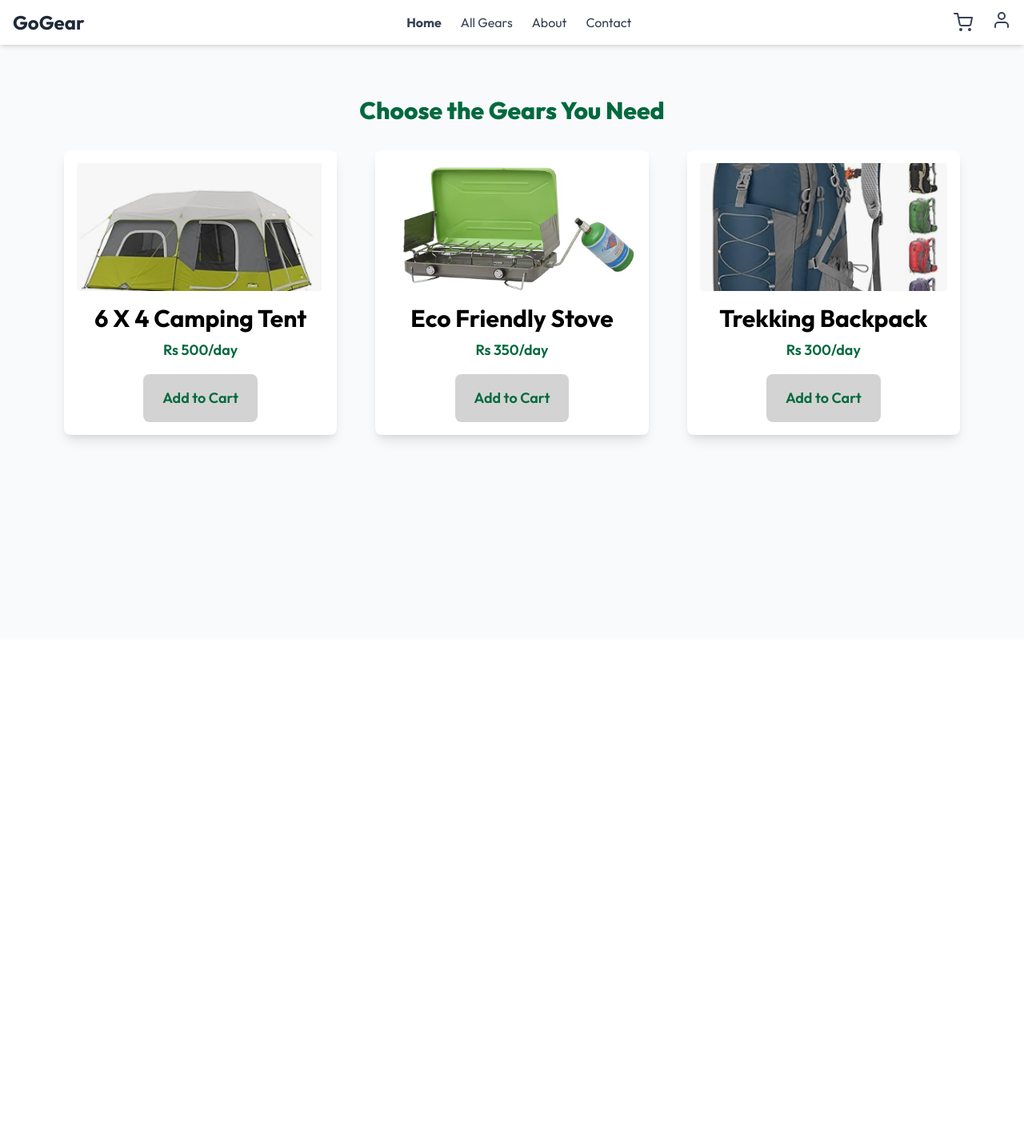
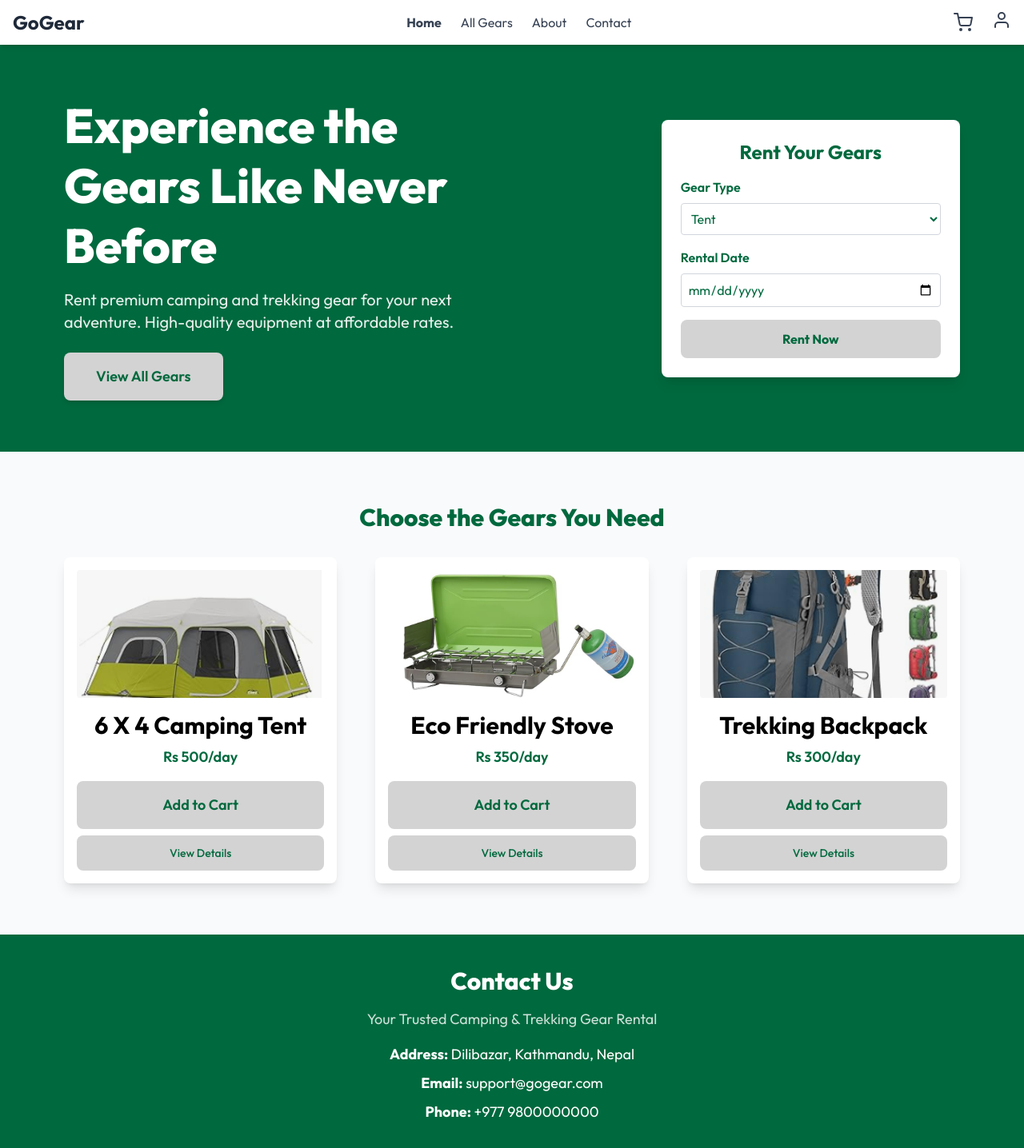
Before and after one commit to Priyanka-Kadel/web-frontend, a React (Vite) app: page /dashboard in a window 1280 px wide. Shown: the top 1436 px of the page at 80% size. Before the commit the page ends 800 px from the top, so only its background shows below. Built offline with nearby package versions, Linux system fonts and the light colour scheme.

Commit message:
updated public dashboard

```diff
--- a/src/components/public/PublicDashboard.jsx
+++ b/src/components/public/PublicDashboard.jsx
@@ -1,147 +1,3 @@
-// import { motion } from "framer-motion"; // Import framer-motion
-// import React, { useState } from "react";
-// import { useNavigate } from "react-router-dom";
-// import PublicNavbar from "../common/customer/PublicNavbar";
-
-// const PublicDashboard = () => {
-//   const navigate = useNavigate();
-
-//   const [products] = useState([
-//     { id: 1, name: "6 X 4 Camping Tent", price: 500, image: "/images/tent.png" },
-//     { id: 2, name: "Eco Friendly Stove", price: 350, image: "/images/stove.png" },
-//     { id: 3, name: "Trekking Backpack", price: 300, image: "/images/backpack.png" },
-//     { id: 4, name: "Portable Silverware", price: 250, image: "/images/silverware.png" },
-//     { id: 5, name: "Portable Gas Stove", price: 300, image: "/images/gasstove.png" },
-//     { id: 6, name: "Trekking Bag", price: 300, image: "/images/trekbag.png" },
-//   ]);
-
-//   const [notification, setNotification] = useState(null);
-
-//   const handleAddToCart = (product) => {
-//     setNotification(`${product.name} added to cart!`);
-//     setTimeout(() => {
-//       setNotification(null);
-//     }, 3000);
-//   };
-
-//   return (
-//     <div className="min-h-screen bg-gray-50">
-//       <PublicNavbar />
-
-//       {/* Notification */}
-//       {notification && (
-//         <motion.div
-//           className="fixed top-5 right-5 bg-green-500 text-white px-6 py-3 rounded-lg shadow-lg z-50"
-//           animate={{ y: [0, -20, 0] }}
-//           transition={{ type: "spring", stiffness: 300 }}
-//         >
-//           {notification}
-//         </motion.div>
-//       )}
-
-//       {/* Hero Section with Rent Your Gear Form */}
-//       <section className="relative bg-[#00693e] text-white py-16 px-6 md:px-20 flex flex-col md:flex-row items-center justify-between">
-//         <div className="w-full md:w-1/2 text-center md:text-left">
-//           <motion.h1
-//             className="text-6xl font-extrabold leading-tight"
-//             initial={{ opacity: 0 }}
-//             animate={{ opacity: 1 }}
-//             transition={{ duration: 1 }}
-//           >
-//             Experience the Gears Like Never Before
-//           </motion.h1>
-//           <p className="mt-4 text-xl opacity-90 max-w-3xl">
-//             Rent premium camping and trekking gear for your next adventure. High-quality equipment at affordable rates.
-//           </p>
-//           <motion.button
-//             className="mt-6 bg-[#D3D3D3] text-[#00693e] py-4 px-10 rounded-lg font-semibold text-lg shadow-md hover:bg-[#B0B0B0] transition transform hover:scale-105"
-//             whileHover={{ scale: 1.1 }}
-//             onClick={() => navigate("/all-gears")}
-//           >
-//             View All Gears
-//           </motion.button>
-//         </div>
-
-//         {/* Rent Your Gears Form */}
-//         <div className="w-full md:w-1/3 bg-white text-[#00693e] p-6 rounded-lg shadow-lg mt-10 md:mt-0">
-//           <h3 className="text-2xl font-bold text-center mb-4">Rent Your Gears</h3>
-//           <form>
-//             <label className="block mb-2 font-semibold">Gear Type</label>
-//             <select className="w-full p-2 border border-gray-300 rounded mb-4">
-//               <option>Tent</option>
-//               <option>Stove</option>
-//               <option>Backpack</option>
-//               <option>Silverware</option>
-//             </select>
-
-//             <label className="block mb-2 font-semibold">Rental Date</label>
-//             <input type="date" className="w-full p-2 border border-gray-300 rounded mb-4" />
-
-//             <motion.button
-//               className="w-full bg-[#D3D3D3] text-[#00693e] py-3 rounded-lg font-bold hover:bg-[#B0B0B0] transition"
-//               whileHover={{ scale: 1.05 }}
-//             >
-//               Rent Now
-//             </motion.button>
-//           </form>
-//         </div>
-//       </section>
-
-//       {/* Product Grid Section */}
-//       <section className="py-16 px-6 md:px-20">
-//         <h2 className="text-3xl font-extrabold mb-8 text-[#00693e] text-center">Choose the Gears You Need</h2>
-//         <div className="grid grid-cols-1 sm:grid-cols-2 lg:grid-cols-3 gap-12">
-//           {products.map((product) => (
-//             <motion.div
-//               key={product.id}
-//               className="bg-white p-4 rounded-lg shadow-lg transform transition hover:scale-110 hover:shadow-2xl flex flex-col items-center text-center"
-//               whileHover={{ scale: 1.05 }}
-//               whileTap={{ scale: 0.95 }}
-//             >
-//               <img src={product.image} alt={product.name} className="w-full h-40 object-cover rounded mb-4" />
-//               <h3 className="text-3xl font-bold">{product.name}</h3>
-//               <p className="text-[#00693e] text-lg font-semibold mt-2">NPR {product.price}/day</p>
-
-//               <div className="mt-4 flex flex-col space-y-2 w-full">
-//                 <motion.button
-//                   className="bg-[#D3D3D3] text-[#00693e] py-4 px-6 rounded-lg font-semibold text-lg hover:bg-[#B0B0B0] transition w-full"
-//                   onClick={() => handleAddToCart(product)}
-//                   whileHover={{ scale: 1.1 }}
-//                 >
-//                   Add to Cart
-//                 </motion.button>
-//                 <motion.button
-//                   className="bg-[#D3D3D3] text-[#00693e] py-3 px-4 rounded-lg text-sm font-medium hover:bg-[#B0B0B0] transition w-full"
-//                   whileHover={{ scale: 1.05 }}
-//                 >
-//                   View Details
-//                 </motion.button>
-//               </div>
-//             </motion.div>
-//           ))}
-//         </div>
-//       </section>
-
-//       {/* Footer */}
-// <footer className="py-10 px-6 md:px-20 bg-[#00693e] text-white">
-//   <div className="max-w-5xl mx-auto text-center">
-//     <h2 className="text-3xl font-extrabold mb-4">Contact Us</h2>
-//     <p className="text-lg opacity-80">Your Trusted Camping & Trekking Gear Rental</p>
-
-//     <div className="mt-4 space-y-2 text-lg">
-//       <p><strong>Address:</strong> Dilibazar, Kathmandu, Nepal</p>
-//       <p><strong>Email:</strong> support@gogear.com</p>
-//       <p><strong>Phone:</strong> +977 9800000000</p>
-//     </div>
-//   </div>
-// </footer>
-//     </div>
-//   );
-// };
-
-// export default PublicDashboard;
-
-
 import { motion } from "framer-motion";
 import React, { useEffect, useState } from "react";
 import { useNavigate } from "react-router-dom";
@@ -180,7 +36,8 @@ const PublicDashboard = () => {
 
       {/* Notification */}
       {notification && (
-        <motion.div className="fixed top-5 right-5 bg-green-500 text-white px-6 py-3 rounded-lg shadow-lg z-50"
+        <motion.div
+          className="fixed top-5 right-5 bg-green-500 text-white px-6 py-3 rounded-lg shadow-lg z-50"
           animate={{ y: [0, -20, 0] }}
           transition={{ type: "spring", stiffness: 300 }}
         >
@@ -188,21 +45,102 @@ const PublicDashboard = () => {
         </motion.div>
       )}
 
+      {/* Hero Section */}
+      <section className="relative bg-[#00693e] text-white py-16 px-6 md:px-20 flex flex-col md:flex-row items-center justify-between">
+        <div className="w-full md:w-1/2 text-center md:text-left">
+          <motion.h1
+            className="text-6xl font-extrabold leading-tight"
+            initial={{ opacity: 0 }}
+            animate={{ opacity: 1 }}
+            transition={{ duration: 1 }}
+          >
+            Experience the Gears Like Never Before
+          </motion.h1>
+          <p className="mt-4 text-xl opacity-90 max-w-3xl">
+            Rent premium camping and trekking gear for your next adventure. High-quality equipment at affordable rates.
+          </p>
+          <motion.button
+            className="mt-6 bg-[#D3D3D3] text-[#00693e] py-4 px-10 rounded-lg font-semibold text-lg shadow-md hover:bg-[#B0B0B0] transition transform hover:scale-105"
+            whileHover={{ scale: 1.1 }}
+            onClick={() => navigate("/all-gears")}
+          >
+            View All Gears
+          </motion.button>
+        </div>
+
+        {/* Rent Your Gears Form */}
+        <div className="w-full md:w-1/3 bg-white text-[#00693e] p-6 rounded-lg shadow-lg mt-10 md:mt-0">
+          <h3 className="text-2xl font-bold text-center mb-4">Rent Your Gears</h3>
+          <form>
+            <label className="block mb-2 font-semibold">Gear Type</label>
+            <select className="w-full p-2 border border-gray-300 rounded mb-4">
+              <option>Tent</option>
+              <option>Stove</option>
+              <option>Backpack</option>
+              <option>Silverware</option>
+            </select>
+
+            <label className="block mb-2 font-semibold">Rental Date</label>
+            <input type="date" className="w-full p-2 border border-gray-300 rounded mb-4" />
+
+            <motion.button
+              className="w-full bg-[#D3D3D3] text-[#00693e] py-3 rounded-lg font-bold hover:bg-[#B0B0B0] transition"
+              whileHover={{ scale: 1.05 }}
+            >
+              Rent Now
+            </motion.button>
+          </form>
+        </div>
+      </section>
+
+      {/* Product Grid Section */}
       <section className="py-16 px-6 md:px-20">
         <h2 className="text-3xl font-extrabold mb-8 text-[#00693e] text-center">Choose the Gears You Need</h2>
         <div className="grid grid-cols-1 sm:grid-cols-2 lg:grid-cols-3 gap-12">
           {products.map((product) => (
-            <motion.div key={product.id} className="bg-white p-4 rounded-lg shadow-lg flex flex-col items-center text-center" whileHover={{ scale: 1.05 }}>
+            <motion.div
+              key={product.id}
+              className="bg-white p-4 rounded-lg shadow-lg transform transition hover:scale-110 hover:shadow-2xl flex flex-col items-center text-center"
+              whileHover={{ scale: 1.05 }}
+              whileTap={{ scale: 0.95 }}
+            >
               <img src={product.image} alt={product.name} className="w-full h-40 object-cover rounded mb-4" />
               <h3 className="text-3xl font-bold">{product.name}</h3>
               <p className="text-[#00693e] text-lg font-semibold mt-2">{product.price}</p>
-              <motion.button className="bg-[#D3D3D3] text-[#00693e] py-4 px-6 rounded-lg font-semibold text-lg mt-4" onClick={() => addToCart(product)} whileHover={{ scale: 1.1 }}>
-                Add to Cart
-              </motion.button>
+
+              <div className="mt-4 flex flex-col space-y-2 w-full">
+                <motion.button
+                  className="bg-[#D3D3D3] text-[#00693e] py-4 px-6 rounded-lg font-semibold text-lg hover:bg-[#B0B0B0] transition w-full"
+                  onClick={() => addToCart(product)}
+                  whileHover={{ scale: 1.1 }}
+                >
+                  Add to Cart
+                </motion.button>
+                <motion.button
+                  className="bg-[#D3D3D3] text-[#00693e] py-3 px-4 rounded-lg text-sm font-medium hover:bg-[#B0B0B0] transition w-full"
+                  whileHover={{ scale: 1.05 }}
+                >
+                  View Details
+                </motion.button>
+              </div>
             </motion.div>
           ))}
         </div>
       </section>
+
+      {/* Footer */}
+      <footer className="py-10 px-6 md:px-20 bg-[#00693e] text-white">
+        <div className="max-w-5xl mx-auto text-center">
+          <h2 className="text-3xl font-extrabold mb-4">Contact Us</h2>
+          <p className="text-lg opacity-80">Your Trusted Camping & Trekking Gear Rental</p>
+
+          <div className="mt-4 space-y-2 text-lg">
+            <p><strong>Address:</strong> Dilibazar, Kathmandu, Nepal</p>
+            <p><strong>Email:</strong> support@gogear.com</p>
+            <p><strong>Phone:</strong> +977 9800000000</p>
+          </div>
+        </div>
+      </footer>
     </div>
   );
 };
```
